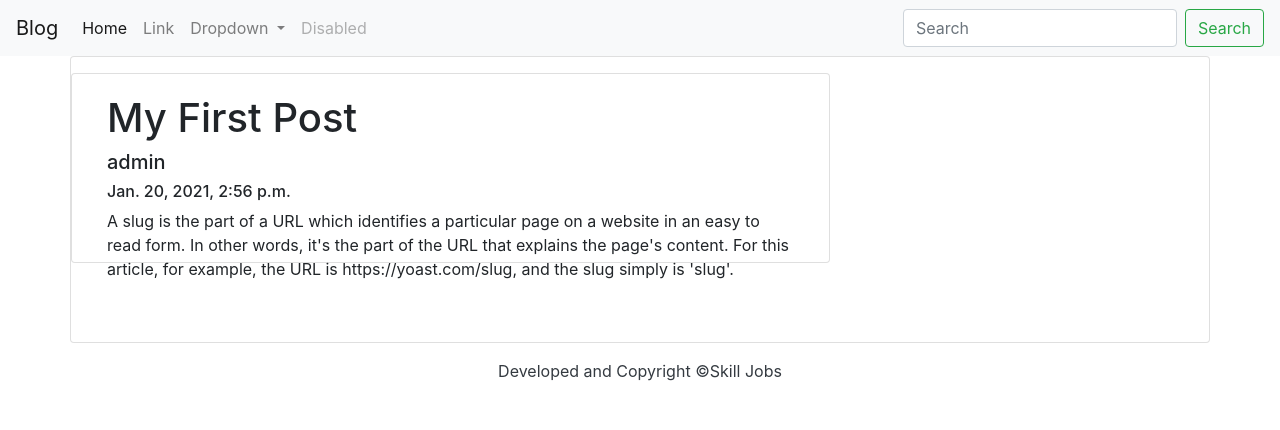
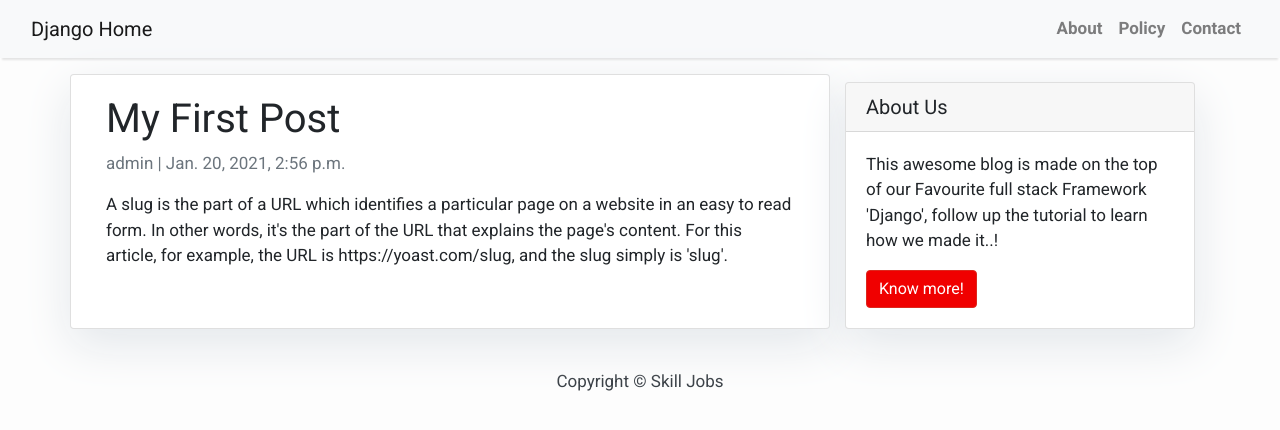
Before and after one commit to jasimdipu/myapp, a Django app: a page that uses templates/base.html in a window 1280 px wide. Shown: the top 430 px of the page. Run offline with Django 3.2, Linux system fonts and the light colour scheme; data comes from the database, SQL or seed files in the repository; both versions use the stored data as it was after the commit; some libraries are stand-ins or nearby versions.

Commit message:
sidebar added

```diff
--- a/templates/PostDetails.html
+++ b/templates/PostDetails.html
@@ -1,13 +1,16 @@
-{% extends "base.html" %}
-{% block content %}
-    <div class="card">
-        <div class="col-md-8 card mb-4 mt-3 left top">
-            <div class="card-body">
-                <h1 class="">{{ object.title }}</h1>
-                <h5 class="">{{ object.author }}</h5>
-                <h6>{{ object.updated_on }}</h6>
-                <p class="">{{ object.content }}</p>
-            </div>
-        </div>
+{% extends 'base.html' %} {% block content %}
+
+<div class="container">
+  <div class="row">
+    <div class="col-md-8 card mb-4  mt-3 left  top">
+      <div class="card-body">
+        <h1>{% block title %} {{ object.title }} {% endblock title %}</h1>
+        <p class=" text-muted">{{ post.author }} | {{ post.created_on }}</p>
+        <p class="card-text ">{{ object.content | safe }}</p>
+      </div>
     </div>
-{% endblock %}
+    {% block sidebar %} {% include 'sidebar.html' %} {% endblock sidebar %}
+  </div>
+</div>
+
+{% endblock content %}
--- a/templates/base.html
+++ b/templates/base.html
@@ -1,75 +1,73 @@
-<!doctype html>
-<html lang="en">
+<!DOCTYPE html>
+<html>
+
 <head>
-    <!-- Required meta tags -->
-    <meta charset="utf-8">
-    <meta name="viewport" content="width=device-width, initial-scale=1, shrink-to-fit=no">
+    <title>Home</title>
+    <link href="https://fonts.googleapis.com/css?family=Roboto:400,700" rel="stylesheet">
+    <meta name="google" content="notranslate"/>
+    <meta name="viewport" content="width=device-width, initial-scale=1"/>
+    <link rel="stylesheet" href="https://maxcdn.bootstrapcdn.com/bootstrap/4.0.0/css/bootstrap.min.css"
+          integrity="sha384-Gn5384xqQ1aoWXA+058RXPxPg6fy4IWvTNh0E263XmFcJlSAwiGgFAW/dAiS6JXm"
+          crossorigin="anonymous"/>
+</head>
 
-    <!-- Bootstrap CSS -->
-    <link rel="stylesheet" href="https://maxcdn.bootstrapcdn.com/bootstrap/4.0.0/css/bootstrap.min.css"
-          integrity="sha384-Gn5384xqQ1aoWXA+058RXPxPg6fy4IWvTNh0E263XmFcJlSAwiGgFAW/dAiS6JXm" crossorigin="anonymous">
+<body>
+<style>
+    body {
+        font-family: "Roboto", sans-serif;
+        font-size: 17px;
+        background-color: #fdfdfd;
+    }
 
-    <title>Hello, world!</title>
-</head>
-<body>
-<nav class="navbar navbar-expand-lg navbar-light bg-light">
-    <a class="navbar-brand" href="#">Blog</a>
-    <button class="navbar-toggler" type="button" data-toggle="collapse" data-target="#navbarSupportedContent"
-            aria-controls="navbarSupportedContent" aria-expanded="false" aria-label="Toggle navigation">
+    .shadow {
+        box-shadow: 0 4px 2px -2px rgba(0, 0, 0, 0.1);
+    }
+
+    .btn-danger {
+        color: #fff;
+        background-color: #f00000;
+        border-color: #dc281e;
+    }
+
+    .masthead {
+        background: #3398E1;
+        height: auto;
+        padding-bottom: 15px;
+        box-shadow: 0 16px 48px #E3E7EB;
+        padding-top: 10px;
+    }
+</style>
+
+<!-- Navigation -->
+<nav class="navbar navbar-expand-lg navbar-light bg-light shadow" id="mainNav">
+    <div class="container-fluid">
+        <a class="navbar-brand" href="{% url 'home' %}">Django Home</a>
+        <button class="navbar-toggler navbar-toggler-right" type="button" data-toggle="collapse"
+                data-target="#navbarResponsive"
+                aria-controls="navbarResponsive" aria-expanded="false" aria-label="Toggle navigation">
             <span class="navbar-toggler-icon"></span>
         </button>
-
-    <div class="collapse navbar-collapse" id="navbarSupportedContent">
-        <ul class="navbar-nav mr-auto">
-            <li class="nav-item active">
-                <a class="nav-link" href="#">Home <span class="sr-only">(current)</span></a>
+        <div class="collapse navbar-collapse" id="navbarResponsive">
+            <ul class="navbar-nav ml-auto">
+                <li class="nav-item text-black">
+                    <a class="nav-link text-black font-weight-bold" href="#">About</a>
                 </li>
-            <li class="nav-item">
-                <a class="nav-link" href="#">Link</a>
+                <li class="nav-item text-black">
+                    <a class="nav-link text-black font-weight-bold" href="#">Policy</a>
                 </li>
-            <li class="nav-item dropdown">
-                <a class="nav-link dropdown-toggle" href="#" id="navbarDropdown" role="button" data-toggle="dropdown"
-                   aria-haspopup="true" aria-expanded="false">
-                    Dropdown
-                </a>
-                <div class="dropdown-menu" aria-labelledby="navbarDropdown">
-                    <a class="dropdown-item" href="#">Action</a>
-                    <a class="dropdown-item" href="#">Another action</a>
-                    <div class="dropdown-divider"></div>
-                    <a class="dropdown-item" href="#">Something else here</a>
-                </div>
-            </li>
-            <li class="nav-item">
-                <a class="nav-link disabled" href="#">Disabled</a>
+                <li class="nav-item text-black">
+                    <a class="nav-link text-black font-weight-bold" href="#">Contact</a>
                 </li>
             </ul>
-        <form class="form-inline my-2 my-lg-0">
-            <input class="form-control mr-sm-2" type="search" placeholder="Search" aria-label="Search">
-            <button class="btn btn-outline-success my-2 my-sm-0" type="submit">Search</button>
-        </form>
+        </div>
     </div>
 </nav>
-<div class="container">
-    <div class="row">
 {% block content %}
-            {#Content is here#}
-        {% endblock %}
-    </div>
-</div>
-
+    <!-- Content Goes here -->
+{% endblock content %}
+<!-- Footer -->
 <footer class="py-3 bg-grey">
-    <p class="m-0 text-dark text-center">Developed and Copyright &copy;Skill Jobs</p>
+    <p class="m-0 text-dark text-center ">Copyright &copy; Skill Jobs</p>
 </footer>
-<!-- Optional JavaScript -->
-<!-- jQuery first, then Popper.js, then Bootstrap JS -->
-<script src="https://code.jquery.com/jquery-3.2.1.slim.min.js"
-        integrity="sha384-KJ3o2DKtIkvYIK3UENzmM7KCkRr/rE9/Qpg6aAZGJwFDMVNA/GpGFF93hXpG5KkN"
-        crossorigin="anonymous"></script>
-<script src="https://cdnjs.cloudflare.com/ajax/libs/popper.js/1.12.9/umd/popper.min.js"
-        integrity="sha384-ApNbgh9B+Y1QKtv3Rn7W3mgPxhU9K/ScQsAP7hUibX39j7fakFPskvXusvfa0b4Q"
-        crossorigin="anonymous"></script>
-<script src="https://maxcdn.bootstrapcdn.com/bootstrap/4.0.0/js/bootstrap.min.js"
-        integrity="sha384-JZR6Spejh4U02d8jOt6vLEHfe/JQGiRRSQQxSfFWpi1MquVdAyjUar5+76PVCmYl"
-        crossorigin="anonymous"></script>
 </body>
 </html>
--- /dev/null
+++ b/templates/sidebar.html
@@ -0,0 +1,23 @@
+{% block sidebar %}
+
+    <style>
+        .card {
+            box-shadow: 0 16px 48px #E3E7EB;
+        }
+
+    </style>
+
+    <!-- Sidebar Widgets Column -->
+    <div class="col-md-4 float-right ">
+        <div class="card my-4">
+            <h5 class="card-header">About Us</h5>
+            <div class="card-body">
+                <p class="card-text"> This awesome blog is made on the top of our Favourite full stack Framework
+                    'Django', follow up the tutorial to learn how we made it..!</p>
+                <a href="https://djangocentral.com/building-a-blog-application-with-django"
+                   class="btn btn-danger">Know more!</a>
+            </div>
+        </div>
+    </div>
+
+{% endblock sidebar %}
```
Also changed, not shown: templates/index.html (+47 -9 lines), db.sqlite3. Lines whose indentation alone changed are shown as unchanged.
